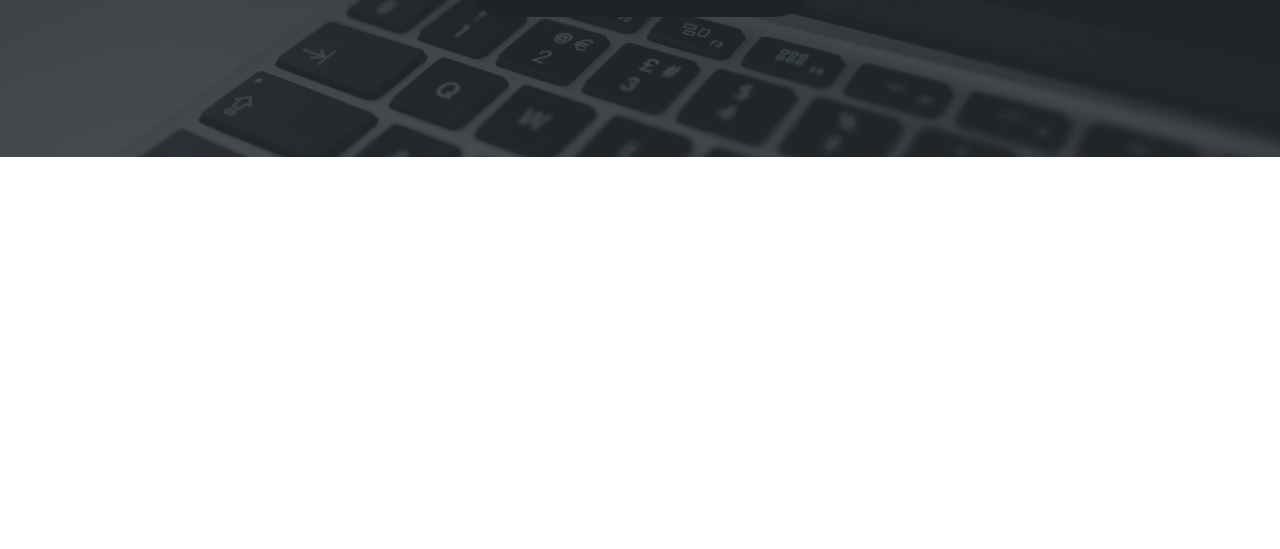
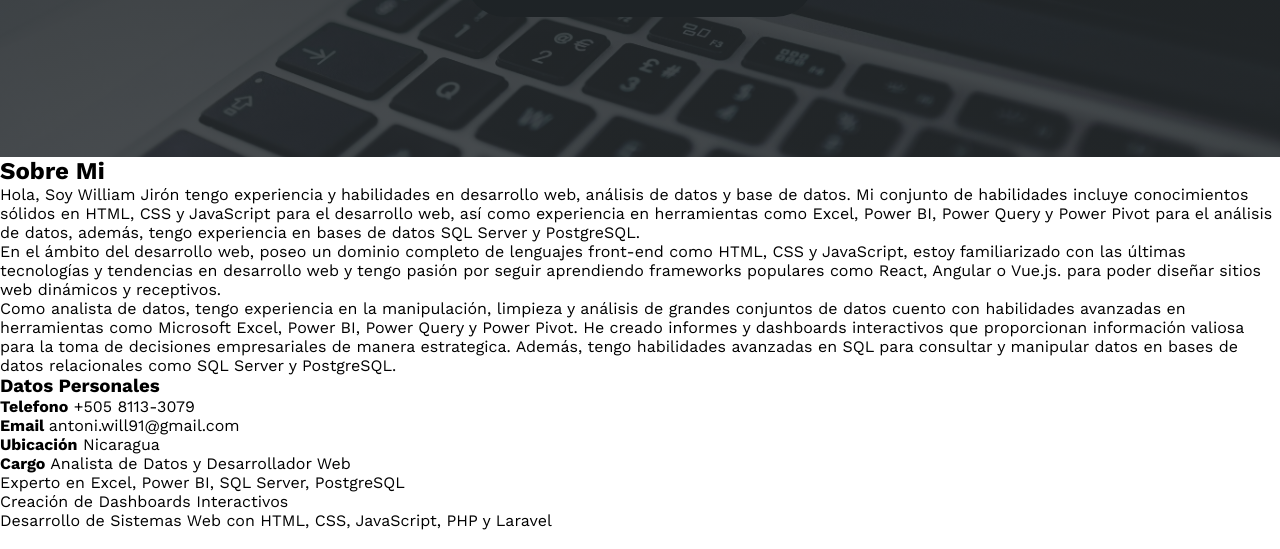
Before and after one commit to JrnWilliam/portafolio, a plain HTML site: page index.html in a window 1280 px wide. Shown: the part 643-1192 px from the top of the page. Before the commit the page ends 800 px from the top, so only its background shows below. Drawn offline with nearby package versions, Linux system fonts and the light colour scheme.

Commit message:
Se creo la seccion donde se detallara aspectos sobre mi persona, datos personales e intereses

```diff
--- a/index.html
+++ b/index.html
@@ -44,6 +44,50 @@
             </div>
         </div>
     </section>
+    <section class="sobremi" id="sobremi">
+        <div class="contenido-seccion">
+            <h2>Sobre Mi</h2>
+            <p><span>Hola, Soy William Jirón</span> tengo experiencia y habilidades en desarrollo web, análisis de datos y base de datos. Mi conjunto de habilidades incluye conocimientos sólidos en HTML, CSS y JavaScript para el desarrollo web, así como experiencia en herramientas como Excel, Power BI, Power Query y Power Pivot para el análisis de datos, además, tengo experiencia en bases de datos SQL Server y PostgreSQL.
+            </p>
+            <p>
+                En el ámbito del desarrollo web, poseo un dominio completo de lenguajes front-end como HTML, CSS y JavaScript, estoy familiarizado con las últimas tecnologías y tendencias en desarrollo web y tengo pasión por seguir aprendiendo frameworks populares como React, Angular o Vue.js. para poder diseñar sitios web dinámicos y receptivos.
+            </p>
+            <p>
+                Como analista de datos, tengo experiencia en la manipulación, limpieza y análisis de grandes conjuntos de datos cuento con habilidades avanzadas en herramientas como Microsoft Excel, Power BI, Power Query y Power Pivot. He creado informes y dashboards interactivos que proporcionan información valiosa para la toma de decisiones empresariales de manera estrategica. Además, tengo habilidades avanzadas en SQL para consultar y manipular datos en bases de datos relacionales como SQL Server y PostgreSQL.
+            </p>
+        </div>
+
+        <div class="fila">
+            <div class="col">
+                <h3>Datos Personales</h3>
+                <ul>
+                    <li>
+                        <strong>Telefono</strong>
+                        +505 8113-3079
+                    </li>
+                    <li>
+                        <strong>
+                            Email
+                        </strong>
+                        antoni.will91@gmail.com
+                    </li>
+                    <li>
+                        <strong>Ubicación</strong>
+                        Nicaragua
+                    </li>
+                    <li>
+                        <strong>Cargo</strong>
+                        Analista de Datos y Desarrollador Web
+                        <p>Experto en Excel, Power BI, SQL Server, PostgreSQL</p>
+                        <p>Creación de Dashboards Interactivos</p>
+                        <p>Desarrollo de Sistemas Web con HTML, CSS, JavaScript, PHP y Laravel</p>
+                    </li>
+                    <li></li>
+                </ul>
+            </div>
+            <div class="col"></div>
+        </div>
+    </section>
     <script src="scripts/fontawesome.min.js"></script>
     <script src="scripts/solid.min.js"></script>
     <script src="scripts/brands.min.js"></script>
```
